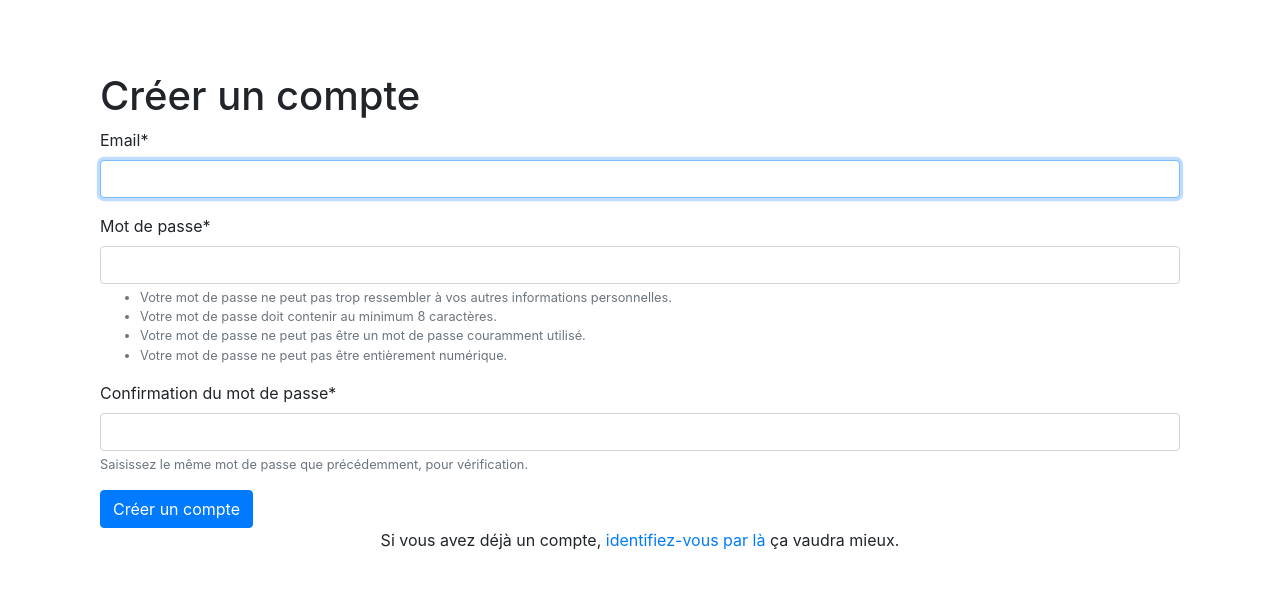
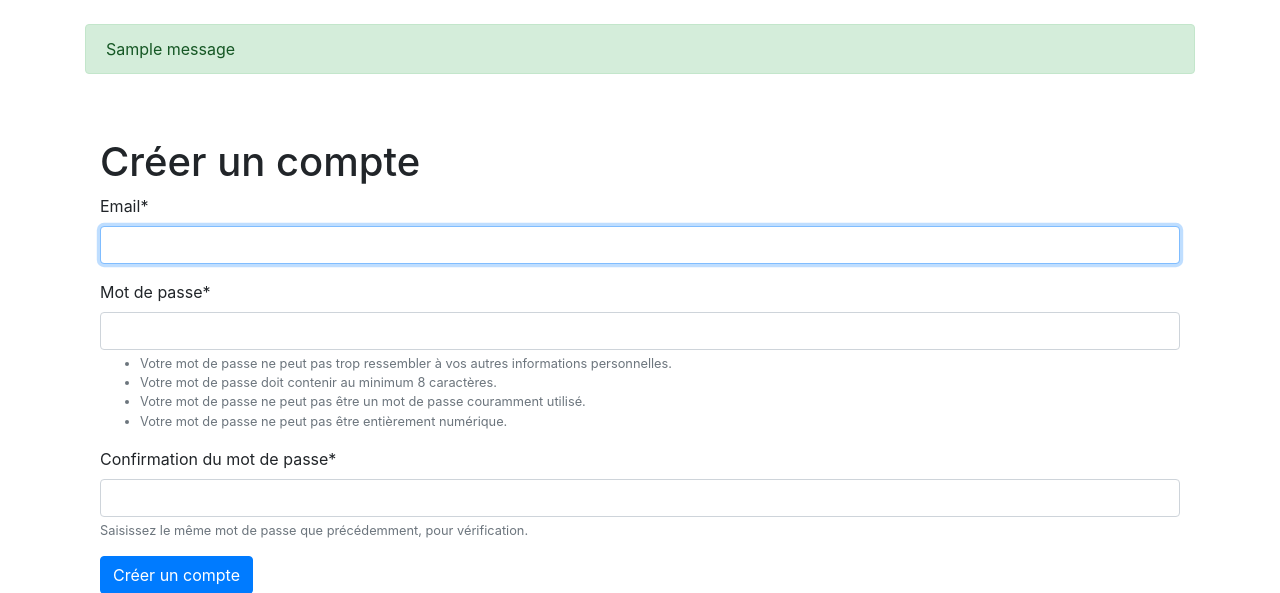
Before and after one commit to philippe-lemaire/alumni-hida, a Django app: page /authentification/creer_compte in a window 1280 px wide. Shown: the part 56-649 px from the top of the page. Run offline with Django 4.2, Linux system fonts and the light colour scheme; tables that the repository leaves empty hold one stand-in row (values such as "Sample post"); one stand-in notice (Sample message) is shown; some libraries are stand-ins or nearby versions.

Commit message:
display django messages with boostrap alert divs

```diff
--- a/templates/base.html
+++ b/templates/base.html
@@ -82,7 +82,14 @@
 
     {% endblock %}
     <div class="container">
+    {% block messages %}
+        {% if messages %}
+                {% for message in messages %}
+                <div {% if message.tags %} class="alert alert-{{ message.tags }}"{% endif %} role="alert">{{ message }}</div>
+                {% endfor %}
 
+        {% endif %}
+    {% endblock %}
 
         {% block content %}{% endblock %}
 
```
